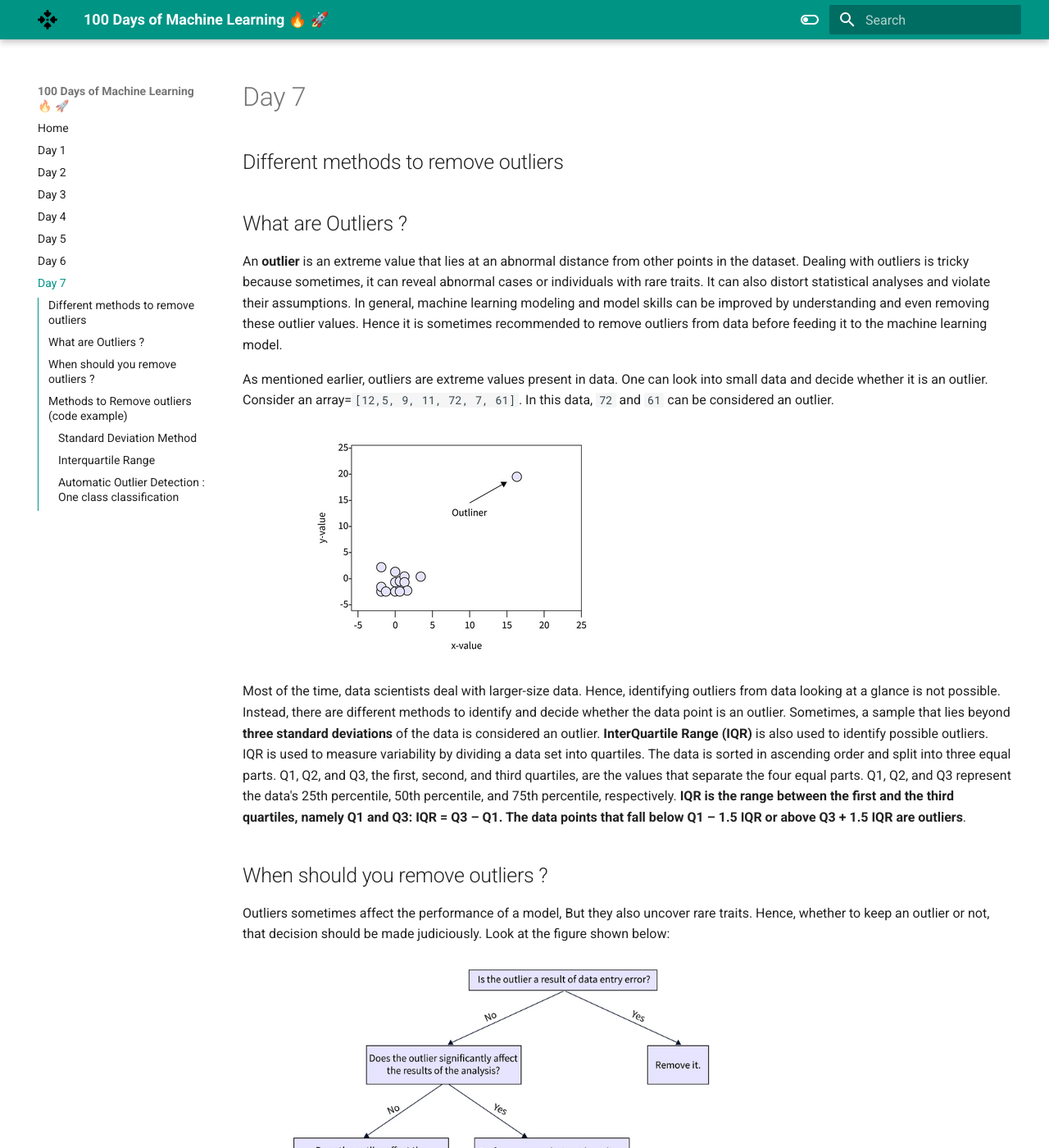
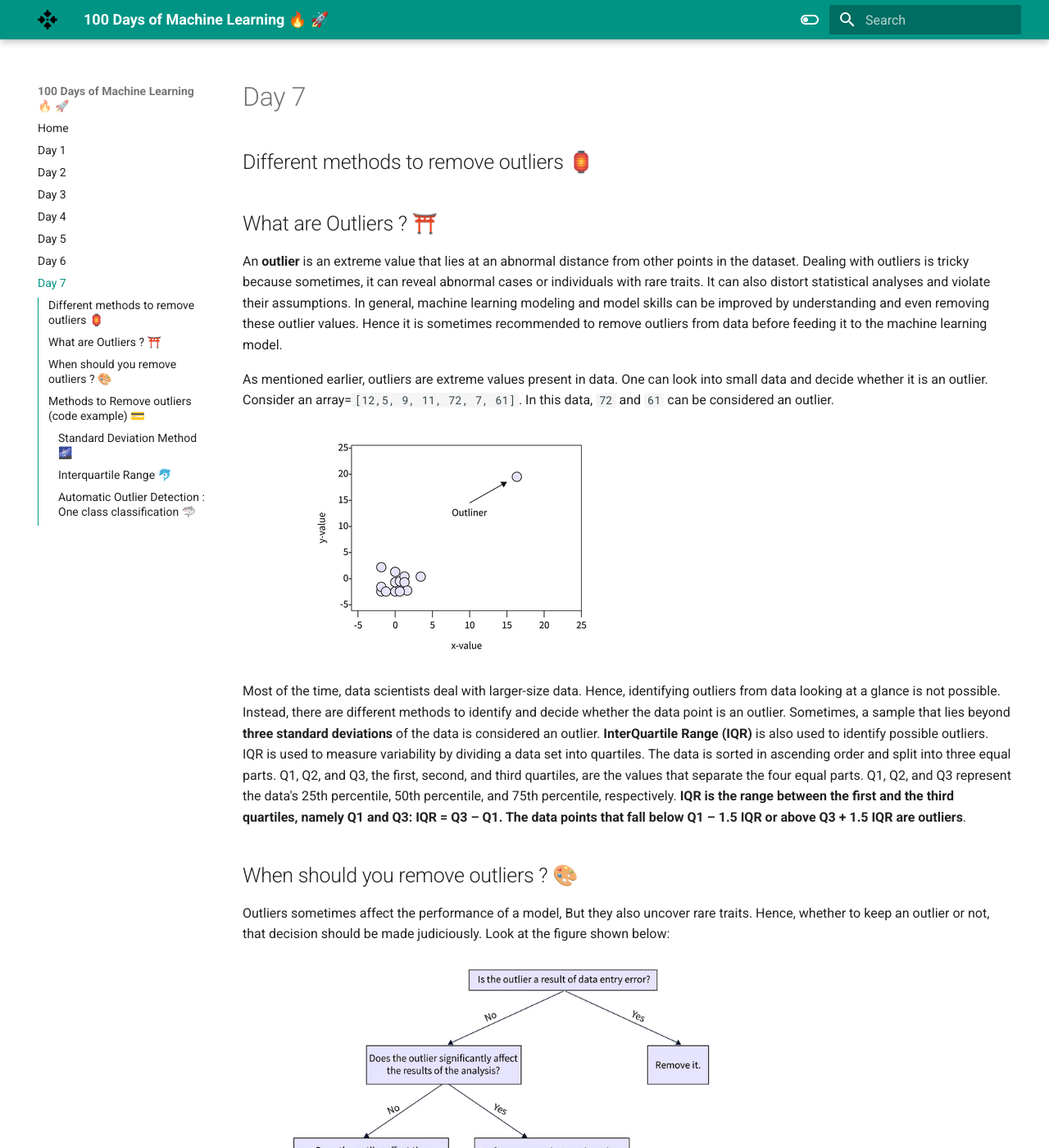
Before and after one commit to Hg03/100-Days-Of-Machine-Learning, an MkDocs documentation site: the page built from docs/Day 7.md, in a window 1280 px wide and 1400 px high. Shown: the whole window at 82% size. Built offline with MkDocs 1.6.1 and Material for MkDocs 9.7.7, drawn with Linux system fonts in a browser that asks for light colours; some of the changed text lies outside the part shown.

Commit message:
day 7 finished

````diff
--- a/docs/Day 7.md
+++ b/docs/Day 7.md
@@ -1,6 +1,6 @@
-## Different methods to remove outliers
+## Different methods to remove outliers 🏮
 
-## What are Outliers ?
+## What are Outliers ? ⛩️
 
 An **outlier** is an extreme value that lies at an abnormal distance from other points in the dataset. Dealing with outliers is tricky because sometimes, it can reveal abnormal cases or individuals with rare traits. It can also distort statistical analyses and violate their assumptions. In general, machine learning modeling and model skills can be improved by understanding and even removing these outlier values. Hence it is sometimes recommended to remove outliers from data before feeding it to the machine learning model.
 
@@ -10,7 +10,7 @@ As mentioned earlier, outliers are extreme values present in data. One can look
 
 Most of the time, data scientists deal with larger-size data. Hence, identifying outliers from data looking at a glance is not possible. Instead, there are different methods to identify and decide whether the data point is an outlier. Sometimes, a sample that lies beyond **three standard deviations** of the data is considered an outlier. **InterQuartile Range (IQR)** is also used to identify possible outliers. IQR is used to measure variability by dividing a data set into quartiles. The data is sorted in ascending order and split into three equal parts. Q1, Q2, and Q3, the first, second, and third quartiles, are the values that separate the four equal parts. Q1, Q2, and Q3 represent the data's 25th percentile, 50th percentile, and 75th percentile, respectively. **IQR is the range between the first and the third quartiles, namely Q1 and Q3: IQR = Q3 – Q1. The data points that fall below Q1 – 1.5 IQR or above Q3 + 1.5 IQR are outliers**.
 
-## When should you remove outliers ?
+## When should you remove outliers ? 🎨
 
 Outliers sometimes affect the performance of a model, But they also uncover rare traits. Hence, whether to keep an outlier or not, that decision should be made judiciously. Look at the figure shown below:
 
@@ -28,11 +28,11 @@ Undoubtedly, the outlier changes the slope of the regression line significantly.
 
 If the analysis shows that the outlier doesn't impact the result, one needs to check if it contradicts the assumptions made in the analysis. If yes, then again, we can discard the outlier, or there is no harm in keeping the outlier and feeding the data to the model.
 
-## Methods to Remove outliers (code example)
+## Methods to Remove outliers (code example) 💳
 
 Several methods can help us to detect the outlier. Once detected, we can quickly eliminate them from our data before feeding the data into a model. Here, we will discuss three different methods to identify and remove outliers.
 
-### Standard Deviation Method
+### Standard Deviation Method 🌌
 
 If data follows gaussian or nearby gaussian distribution, the standard deviation can be used as a cut-off for identifying outliers. For data following gaussian distribution, its mean summarises the percentage of values in the sample. For example, 1 Standard Deviation from the mean covers 68% of data, 2 Standard Deviations from the mean cover 95% of data, and 3 Standard Deviations from the mean cover 99.7%.
 
@@ -71,7 +71,7 @@ Identified outliers: 29
 Non-outlier observations: 9971
 ```
 
-### Interquartile Range
+### Interquartile Range 🐬
 
 Training data may only sometimes follow Gaussian distribution or nearly Gaussian distribution. In such cases, the Interquartile Range, or IQR for short, helps to eliminate outliers. The IQR is the difference between the data's 75th and 25th percentiles. It represents the box in a box and whisker plot. IQR-based outlier detection techniques assume that the non-anomalous data points lie at high-density regions, while outliers would occur sparsely.
 
@@ -109,7 +109,7 @@ Identified outliers: 81
 Non-outlier observations: 9919
 ```
 
-### Automatic Outlier Detection : One class classification
+### Automatic Outlier Detection : One class classification 🦈
 
 One-class classification is another approach for identifying outliers. A one-class classifier is trained on data without an outlier. Once training is done, it can identify data comprised of both outliers. The local outlier factor(LOF) algorithm works based on the nearest neighbors technique for outlier detection. Here, samples are given a score based on how isolated they are based on their local neighborhood. Examples with the most significant score are more likely to be outliers.
 
````
